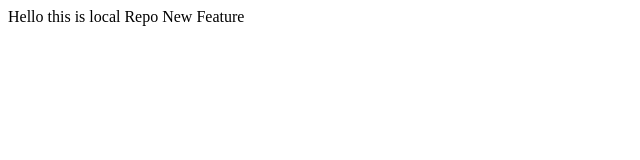
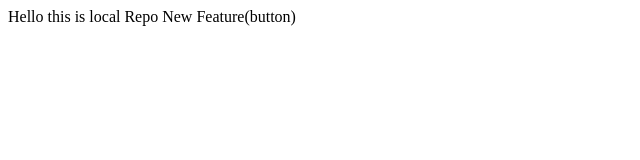
Before and after one commit to prudhvi-code/localrepo, a plain HTML site: page index.html in a window 1280 px wide. Shown: the full height of the page, 0-640 px from the left. Drawn offline with Linux system fonts and the light colour scheme.

```diff
--- a/index.html
+++ b/index.html
@@ -1,3 +1,3 @@
 <p>Hello this is local Repo
-  New Feature
+  New Feature(button)
 </p>
```
